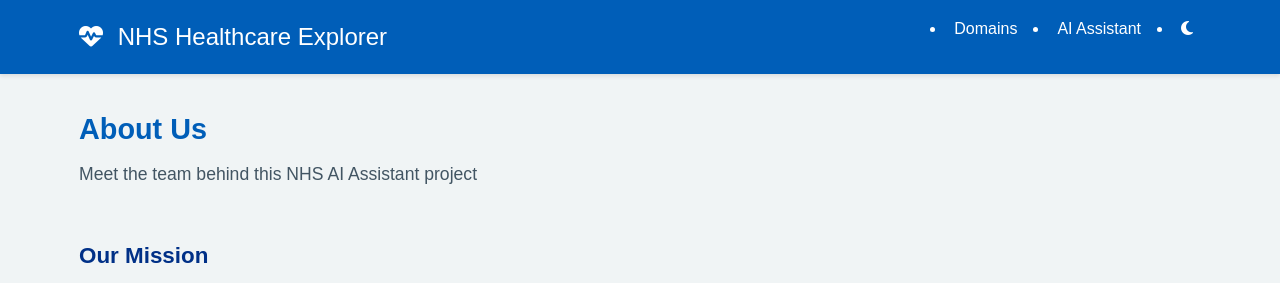
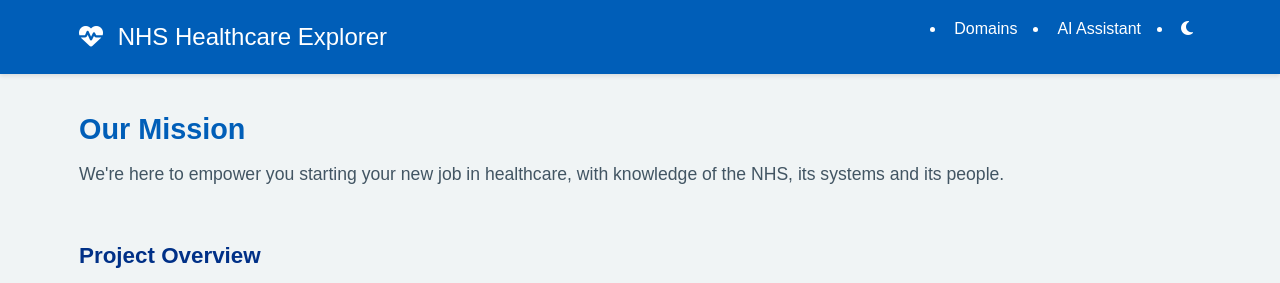
Before and after one commit to regulate-tech/nhshackdaydewisdream, a Flask app: page /about in a window 1280 px wide. Shown: the top 283 px of the page. Run offline with Flask 3, Linux system fonts and the light colour scheme.

Commit message:
Add video to about

```diff
--- a/templates/about.html
+++ b/templates/about.html
@@ -4,14 +4,19 @@
 
 {% block content %}
 <div class="section-title">
-    <h2>About Us</h2>
-    <p class="subtitle">Meet the team behind this NHS AI Assistant project</p>
+    <h2>Our Mission</h2>
+    <p class="subtitle">We're here to empower you starting your new job in healthcare, with knowledge of the NHS, its systems and its people.</p>
 </div>
 
 <div class="about-container">
+
     <div class="about-section">
-        <h3>Our Mission</h3>
-        <p>Our mission is to leverage AI technology to assist healthcare professionals in managing patient risk assessments efficiently, leading to improved patient outcomes and optimized resource allocation within the NHS.</p>
+        <h3>Project Overview</h3>
+        <div class="video-container">
+            <iframe src="https://drive.google.com/file/d/1iL6dVSvns6uumkEBuPrT6gM5JvDYV_eB/preview" width="640" height="360" allowfullscreen></iframe>
+{#            <iframe src="https://drive.google.com/file/d/1iL6dVSvns6uumkEBuPrT6gM5JvDYV_eB/view?usp=sharing" width="640" height="360" allowfullscreen></iframe>#}
+        </div>
+        <p class="video-caption">Watch our project overview video to learn more about Healthcare WayFinder</p>
     </div>
 
     <div class="about-section">
```
Also changed, not shown: static/img/infographic3.png (added).
